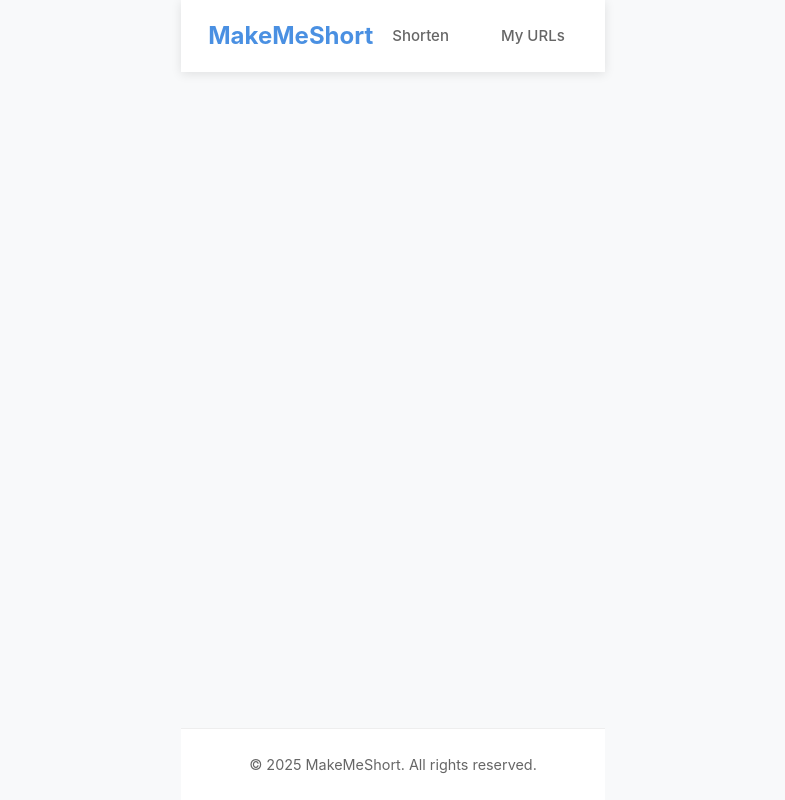
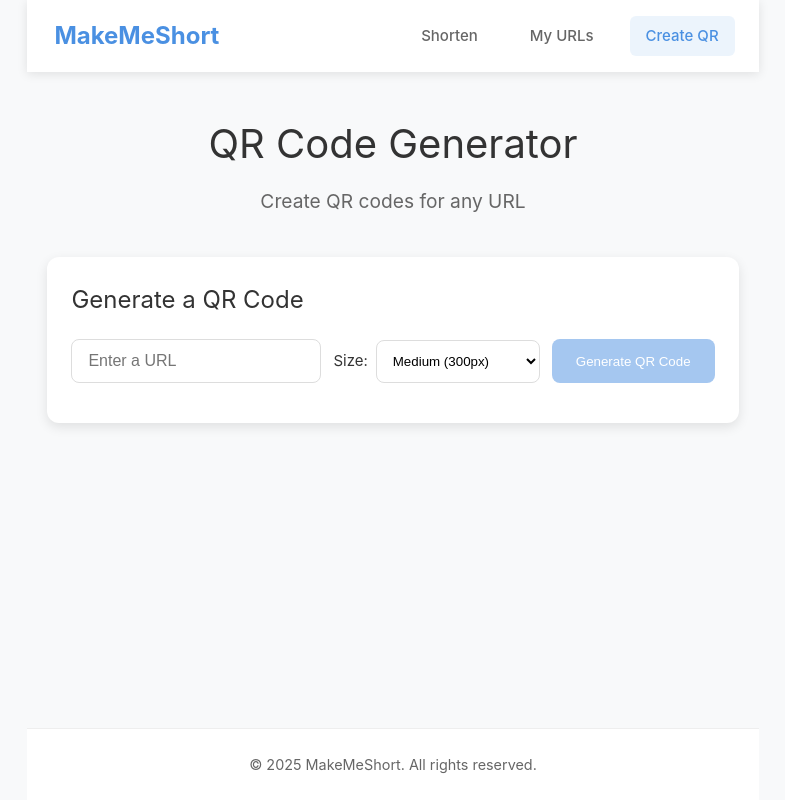
Before and after one commit to anurag2361/makemeshort-frontend, a Vue app: page /qr-generator in a window 1280 px wide. Shown: the whole page, without its empty margins (247-1032 px from the left). Built offline with nearby package versions, Linux system fonts and the light colour scheme; the HTML template or start-up script is replaced by a standard one.

Commit message:
qr generator component

```diff
--- a/src/App.vue
+++ b/src/App.vue
@@ -9,6 +9,7 @@
       <div class="nav-links">
         <router-link to="/shorten">Shorten</router-link>
         <router-link to="/urls">My URLs</router-link>
+        <router-link to="/qr-generator">Create QR</router-link>
       </div>
     </nav>
   </header>
--- a/src/components/AnalyticsView.vue
+++ b/src/components/AnalyticsView.vue
@@ -188,7 +188,11 @@ export default defineComponent({
       if (!timestamp) return 'N/A'
 
       const date = new Date(timestamp)
-      return date.toLocaleString()
+      return date.toLocaleDateString(undefined, {
+        year: 'numeric',
+        month: 'short',
+        day: 'numeric',
+      })
     },
 
     getShortUrl() {
@@ -412,6 +416,12 @@ export default defineComponent({
           color: #4a90e2;
           line-height: 1.2;
           margin-bottom: 10px;
+          word-break: break-word;
+          font-size: 2rem;
+          min-height: 5rem;
+          display: flex;
+          align-items: center;
+          justify-content: center;
         }
 
         .metric-label {
--- /dev/null
+++ b/src/components/QrGeneratorView.vue
@@ -0,0 +1,312 @@
+<template>
+  <div class="qr-generator-page">
+    <h1>QR Code Generator</h1>
+    <p class="subtitle">Create QR codes for any URL</p>
+
+    <div class="generator-container">
+      <div class="card">
+        <h2 class="card-title">Generate a QR Code</h2>
+
+        <div class="input-group">
+          <input
+            v-model="url"
+            type="url"
+            placeholder="Enter a URL"
+            class="url-input"
+            @keyup.enter="generateQr"
+          />
+
+          <div class="size-group">
+            <label for="size">Size:</label>
+            <select v-model="size" id="size" class="size-select">
+              <option value="200">Small (200px)</option>
+              <option value="300">Medium (300px)</option>
+              <option value="400">Large (400px)</option>
+              <option value="600">Extra Large (600px)</option>
+            </select>
+          </div>
+
+          <button @click="generateQr" class="generate-button" :disabled="isLoading || !url">
+            <span v-if="isLoading">Generating...</span>
+            <span v-else>Generate QR Code</span>
+          </button>
+        </div>
+
+        <div v-if="error" class="error-message">
+          {{ error }}
+        </div>
+      </div>
+
+      <div v-if="qrCodeUrl" class="card result-card">
+        <h3>Your QR Code</h3>
+        <div class="qr-preview">
+          <img :src="qrCodeUrl" alt="QR Code" class="qr-image" />
+        </div>
+
+        <div class="actions">
+          <a :href="qrCodeUrl" download="qrcode.svg" class="download-button">Download QR Code</a>
+        </div>
+
+        <div class="url-details">
+          <div class="detail-item">
+            <span class="detail-label">URL:</span>
+            <span class="detail-value">{{ url }}</span>
+          </div>
+          <div class="detail-item">
+            <span class="detail-label">Size:</span>
+            <span class="detail-value">{{ size }}px</span>
+          </div>
+        </div>
+      </div>
+    </div>
+  </div>
+</template>
+
+<script lang="ts">
+import { defineComponent, ref } from 'vue'
+import api from '@/services/api'
+
+export default defineComponent({
+  name: 'QrGeneratorView',
+
+  setup() {
+    const url = ref('')
+    const size = ref('300')
+    const isLoading = ref(false)
+    const error = ref<string | null>(null)
+    const qrCodeUrl = ref('')
+
+    const generateQr = async () => {
+      if (!url.value) {
+        error.value = 'Please enter a URL'
+        return
+      }
+
+      if (!url.value.startsWith('http://') && !url.value.startsWith('https://')) {
+        url.value = 'https://' + url.value
+      }
+
+      isLoading.value = true
+      error.value = null
+
+      try {
+        const response = await api.generateDirectQr({
+          url: url.value,
+          size: parseInt(size.value),
+        })
+
+        // Create a blob URL for the QR code image
+        const blob = new Blob([response.data], { type: 'image/svg+xml' })
+        if (qrCodeUrl.value) {
+          URL.revokeObjectURL(qrCodeUrl.value)
+        }
+        qrCodeUrl.value = URL.createObjectURL(blob)
+        // eslint-disable-next-line @typescript-eslint/no-explicit-any
+      } catch (err: any) {
+        error.value = err.response?.data?.error || 'Failed to generate QR code'
+        console.error('Error generating QR code:', err)
+      } finally {
+        isLoading.value = false
+      }
+    }
+
+    return {
+      url,
+      size,
+      isLoading,
+      error,
+      qrCodeUrl,
+      generateQr,
+    }
+  },
+})
+</script>
+
+<style scoped>
+.qr-generator-page {
+  max-width: 1200px;
+  margin: 0 auto;
+  padding: 40px 20px;
+}
+
+h1 {
+  text-align: center;
+  margin-bottom: 10px;
+  color: #333;
+  font-size: 2.5rem;
+}
+
+.subtitle {
+  text-align: center;
+  color: #666;
+  margin-bottom: 40px;
+  max-width: 600px;
+  margin-left: auto;
+  margin-right: auto;
+  font-size: 1.2rem;
+}
+
+.generator-container {
+  max-width: 800px;
+  margin: 0 auto;
+  display: flex;
+  flex-direction: column;
+  gap: 24px;
+}
+
+.card {
+  background-color: white;
+  border-radius: 12px;
+  box-shadow: 0 4px 12px rgba(0, 0, 0, 0.1);
+  padding: 24px;
+}
+
+.card-title {
+  margin-top: 0;
+  margin-bottom: 20px;
+  color: #333;
+  font-size: 1.5rem;
+}
+
+.input-group {
+  display: flex;
+  flex-wrap: wrap;
+  gap: 12px;
+  margin-bottom: 16px;
+}
+
+.url-input {
+  flex: 1;
+  min-width: 250px;
+  padding: 12px 16px;
+  border: 1px solid #ddd;
+  border-radius: 8px;
+  font-size: 1rem;
+}
+
+.url-input:focus {
+  outline: none;
+  border-color: #4a90e2;
+  box-shadow: 0 0 0 2px rgba(74, 144, 226, 0.2);
+}
+
+.size-group {
+  display: flex;
+  align-items: center;
+  gap: 8px;
+}
+
+.size-select {
+  padding: 12px;
+  border: 1px solid #ddd;
+  border-radius: 8px;
+  background-color: white;
+}
+
+.generate-button {
+  padding: 12px 24px;
+  background-color: #4a90e2;
+  color: white;
+  border: none;
+  border-radius: 8px;
+  font-weight: 600;
+  cursor: pointer;
+  transition: background-color 0.2s;
+}
+
+.generate-button:hover {
+  background-color: #3a7fcb;
+}
+
+.generate-button:disabled {
+  background-color: #a5c7f0;
+  cursor: not-allowed;
+}
+
+.error-message {
+  background-color: #ffebee;
+  color: #d32f2f;
+  padding: 12px;
+  border-radius: 8px;
+  margin-top: 16px;
+}
+
+.result-card {
+  border-top: 5px solid #4caf50;
+}
+
+.qr-preview {
+  display: flex;
+  justify-content: center;
+  margin: 20px 0;
+}
+
+.qr-image {
+  border: 1px solid #eee;
+  padding: 15px;
+  max-width: 100%;
+  background-color: white;
+  border-radius: 8px;
+}
+
+.actions {
+  display: flex;
+  justify-content: center;
+  margin-bottom: 20px;
+}
+
+.download-button {
+  padding: 12px 24px;
+  background-color: #4caf50;
+  color: white;
+  text-decoration: none;
+  border-radius: 8px;
+  font-weight: 600;
+  cursor: pointer;
+  transition: background-color 0.2s;
+}
+
+.download-button:hover {
+  background-color: #43a047;
+}
+
+.url-details {
+  margin: 20px 0;
+  background-color: #f5f7fa;
+  padding: 15px;
+  border-radius: 8px;
+}
+
+.detail-item {
+  margin-bottom: 8px;
+  display: flex;
+  flex-wrap: wrap;
+}
+
+.detail-label {
+  min-width: 60px;
+  font-weight: 600;
+  color: #555;
+}
+
+.detail-value {
+  color: #333;
+  word-break: break-all;
+}
+
+@media (max-width: 600px) {
+  .input-group {
+    flex-direction: column;
+  }
+
+  .url-input,
+  .size-group,
+  .generate-button {
+    width: 100%;
+  }
+
+  .size-group {
+    justify-content: space-between;
+  }
+}
+</style>
--- a/src/router/index.ts
+++ b/src/router/index.ts
@@ -1,8 +1,8 @@
 import { createRouter, createWebHistory } from 'vue-router'
-import HomeView from '../views/HomeView.vue'
 import ShortenView from '../components/ShortenView.vue'
 import UrlsView from '../components/UrlsView.vue'
 import AnalyticsView from '../components/AnalyticsView.vue'
+import QrGeneratorView from '@/components/QrGeneratorView.vue'
 
 const router = createRouter({
   history: createWebHistory(import.meta.env.BASE_URL),
@@ -27,6 +27,11 @@ const router = createRouter({
       name: 'analytics',
       component: AnalyticsView,
     },
+    {
+      path: '/qr-generator',
+      name: 'qr-generator',
+      component: QrGeneratorView,
+    },
   ],
 })
 
```
